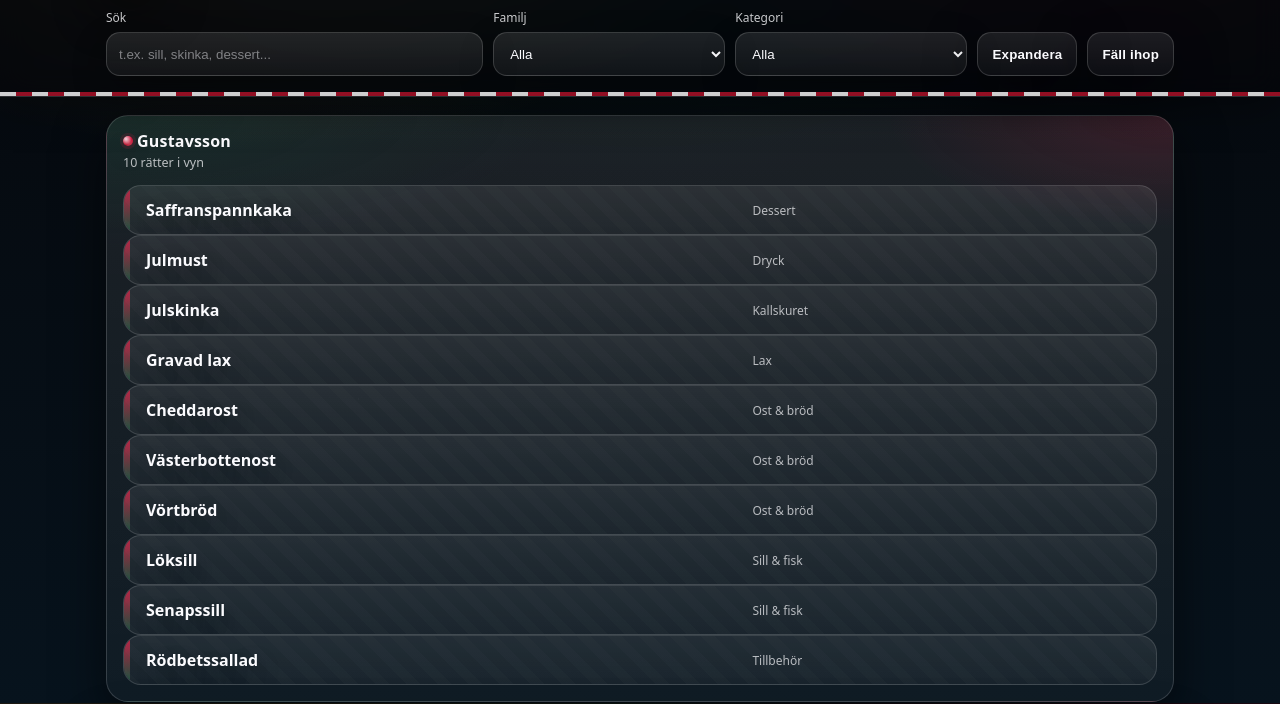
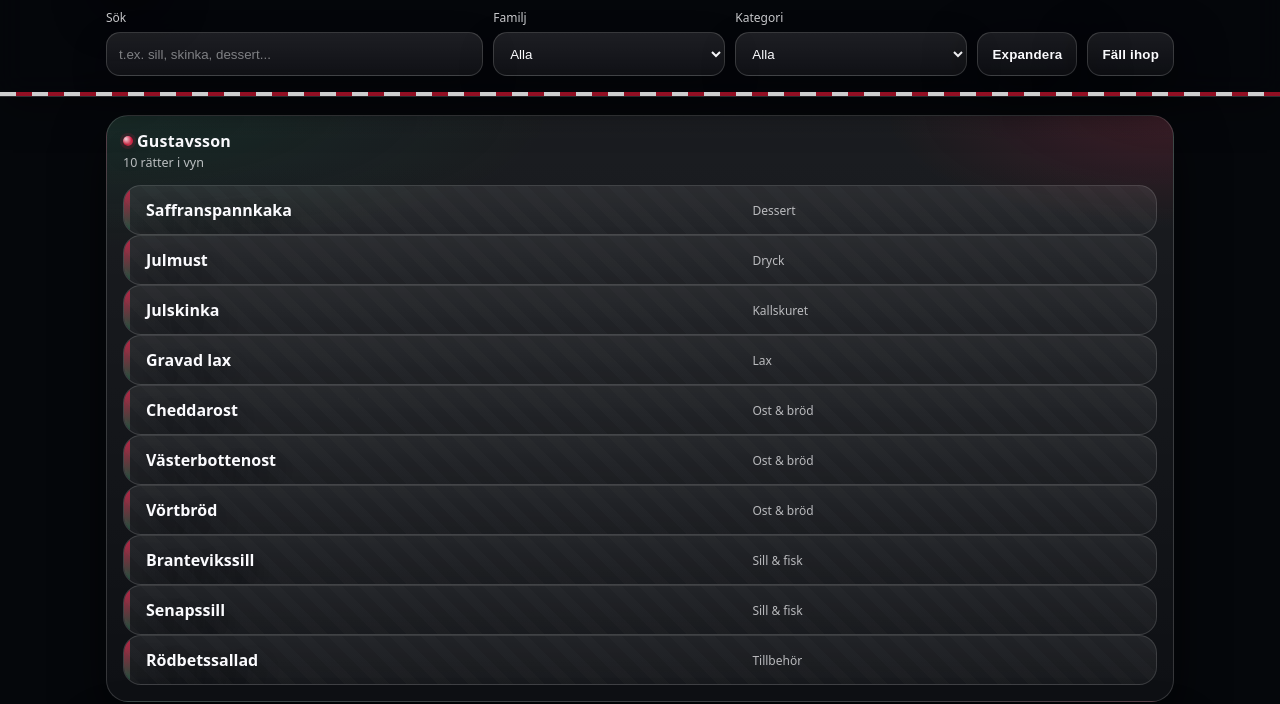
Before and after one commit to drbrago/xmas, a plain HTML site: page index.html in a window 1280 px wide. Shown: the part 97-801 px from the top of the page. Drawn offline with Linux system fonts and the light colour scheme.

Commit message:
Update item name for Gustavsson family and simplify background styling in CSS

```diff
--- a/data.json
+++ b/data.json
@@ -15,7 +15,7 @@
     {
       "family": "Gustavsson",
       "category": "Sill & fisk",
-      "name": "Löksill"
+      "name": "Brantevikssill"
     },
     {
       "family": "Gustavsson",
--- a/styles.css
+++ b/styles.css
@@ -33,11 +33,7 @@ body{
   color: var(--text);
 
   /* Cozy winter night with warm glow */
-  background:
-    radial-gradient(1000px 600px at 20% -10%, rgba(247,201,72,.18), transparent 55%),
-    radial-gradient(900px 520px at 85% -10%, rgba(225,29,72,.16), transparent 55%),
-    radial-gradient(900px 520px at 50% 0%, rgba(15,90,63,.20), transparent 55%),
-    linear-gradient(180deg, var(--night0), var(--night1));
+  background: var(--night0);
 }
 
 /* Soft star/twinkle texture */
```
